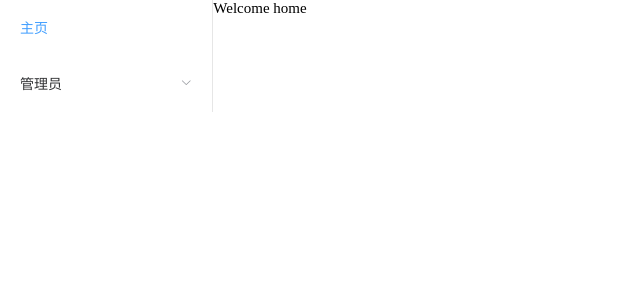
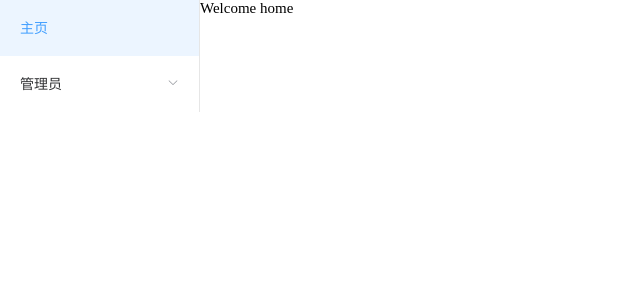
Before and after one commit to Rookior/vue-element-admin-self, a Vue app: page /#/login in a window 1280 px wide. Both pictures are taken after a click on the button "登录". Shown: the top 300 px of the page, without its empty margins (0-640 px from the left). Built offline with nearby package versions, Linux system fonts and the light colour scheme.

Commit message:
菜单固定宽度

```diff
--- a/src/views/layout/MenuItem.vue
+++ b/src/views/layout/MenuItem.vue
@@ -39,17 +39,23 @@
 
 export default {
   name: 'MenuItem',
-  computed: {
-    routes () {
-      return this.$store.getters.routes
+  props: {
+    routes: {
+      type: Array,
+      required: true
     }
   },
+  // computed: {
+  //   routes () {
+  //     return this.$store.getters.routes
+  //   }
+  // },
   methods: {
     handleOpen (key, keyPath) {
-      console.log(key, keyPath);
+      this.$emit('handleOpen',[key,keyPath]);
     },
     handleClose (key, keyPath) {
-      console.log(key, keyPath);
+      this.$emit('handleClose',[key,keyPath]);
     }
   }
 }
--- a/src/views/layout/index.vue
+++ b/src/views/layout/index.vue
@@ -1,14 +1,13 @@
 <template>
-  <el-row>
-    <!-- 页面菜单 -->
-    <el-col :span="4">
-      <menu-item></menu-item>
-    </el-col>
-    <!-- 页面主体 -->
-    <el-col :span="20">
-      <router-view></router-view>
-    </el-col>
-  </el-row>
+  <div class="flex">
+      <div class="w-left">
+          <menu-item :routes=routes  @handleOpen="handleOpen" @handleClose="handleClose"></menu-item>
+      </div>
+      <div class="w-right">
+        <router-view></router-view>
+      </div>
+  </div>
+
 </template>
 
 <script>
@@ -37,3 +36,15 @@ export default {
   }
 }
 </script>
+
+<style lang="scss" scoped>
+    .flex{
+      display: flex;
+      .w-left{
+        width: 200px;
+      }
+      .w-right{
+        width: calc(100% - 200px);
+      }
+    }
+</style>
```
